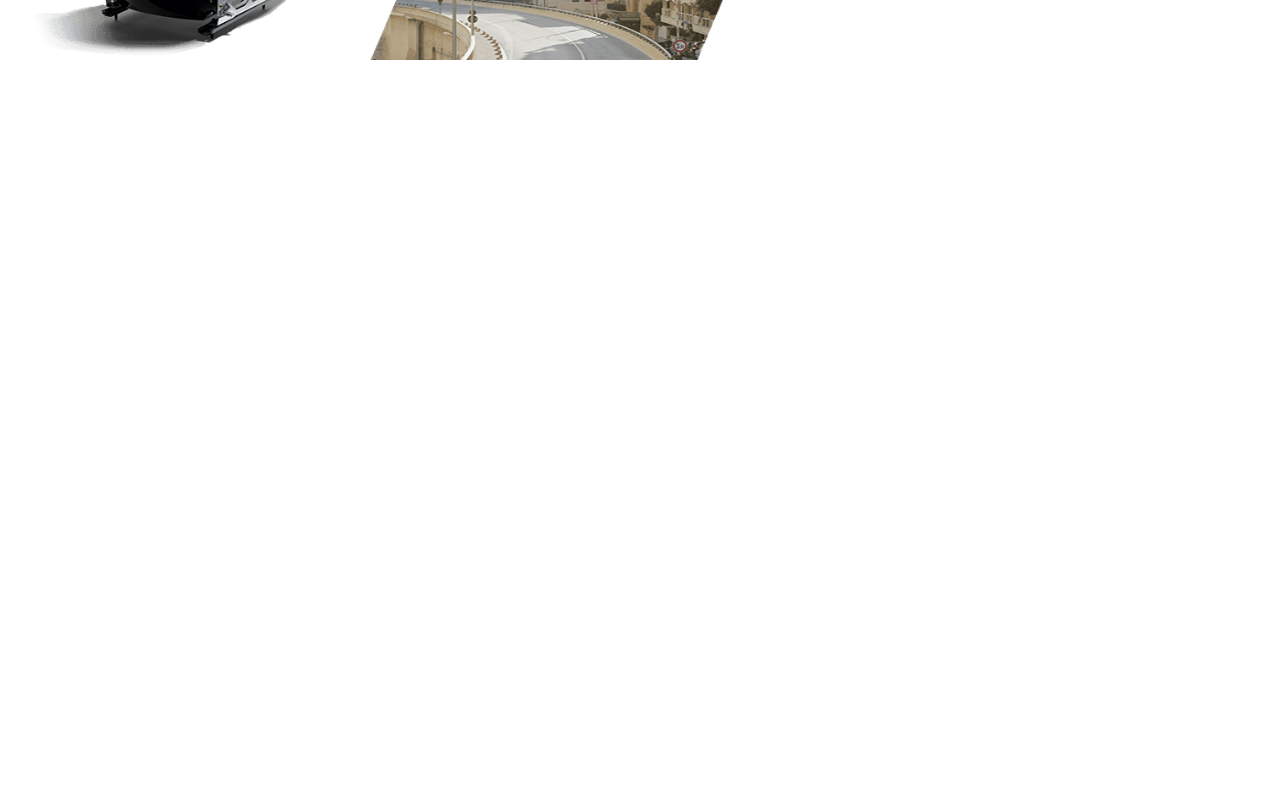
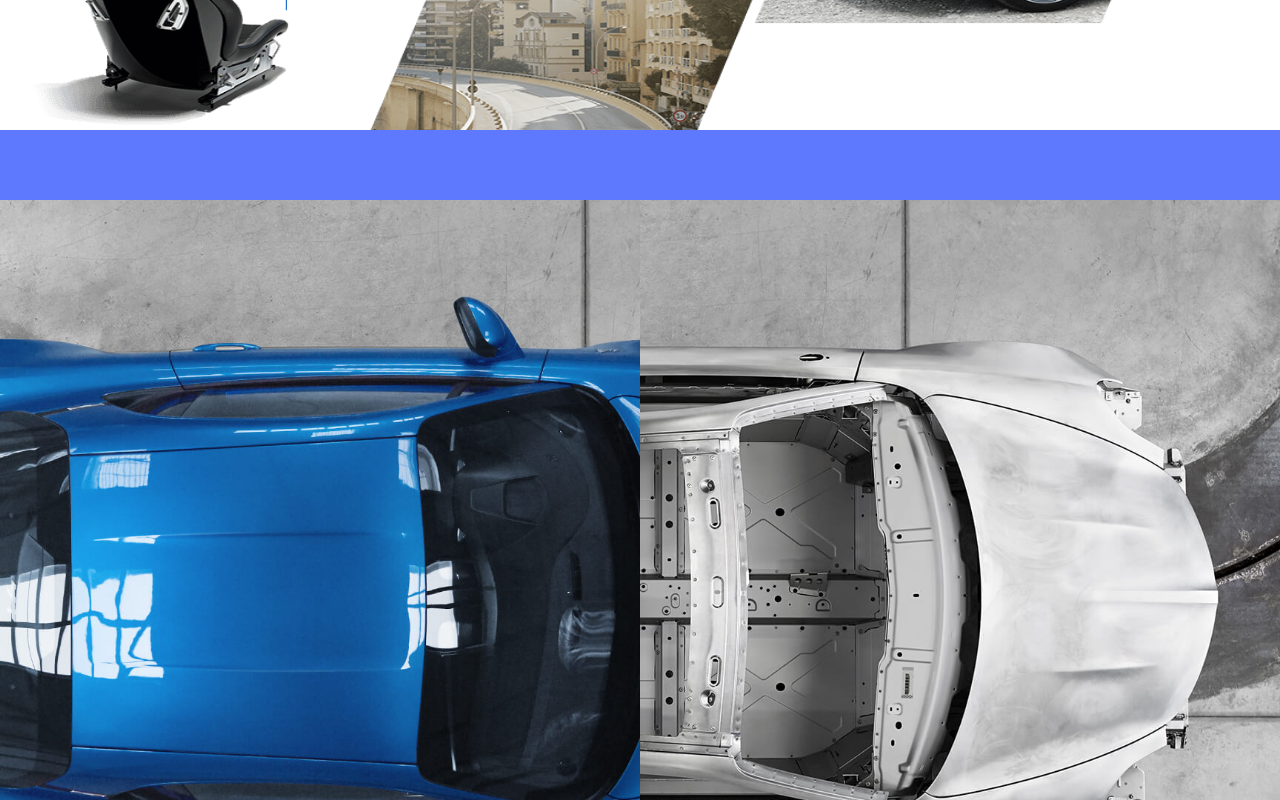
Before and after one commit to RomainRon/Alpine, a React (Create React App) app: page / in a window 1280 px wide. Shown: the part 1500-2300 px from the top of the page. Before the commit the page ends 1560 px from the top, so only its background shows below. Built offline with nearby package versions, Linux system fonts and the light colour scheme.

Commit message:
ajout bluesection et image slide(a finir)

```diff
--- /dev/null
+++ b/src/components/Bluesection.js
@@ -0,0 +1,18 @@
+import React from 'react'
+
+const blueSection = () => {
+
+    const blueStyle = {
+        backgroundColor: '#5F79FE', // Light blue color
+        color: 'white',
+        padding: '35px',
+        textAlign: 'center'
+      };
+
+
+  return (
+    <div style={blueStyle}></div>
+  )
+}
+
+export default blueSection
--- a/src/components/Header.js
+++ b/src/components/Header.js
@@ -9,9 +9,6 @@ const header = () => {
         textAlign: 'center'
       };
 
-
-
-
   return (
     <header style={headerStyle} > <h1>ACCUEIL</h1>
     </header>
--- a/src/components/Home.js
+++ b/src/components/Home.js
@@ -1,8 +1,10 @@
 import React from 'react'
 import { NavLink } from 'react-router-dom'
 import Header from "./Header"
-import SectionImg from "./sectionImg"
+import SectionImg from "./SectionImg"
 import Section3 from "./Section3"
+import BlueSection from './Bluesection'
+import ImgSlide from '../components/ImgSlide';
 
 const home = () => {
   return (
@@ -10,7 +12,10 @@ const home = () => {
     <Header />
         <NavLink to={"/configurateur"}>configurateur</NavLink>
         <SectionImg/>
+        <BlueSection/>
         <Section3/>
+        <BlueSection/>
+        <ImgSlide/>
         </>
   )
 }
--- /dev/null
+++ b/src/components/ImgSlide.css
@@ -0,0 +1,37 @@
+.alpine-slide-container {
+    position: relative;
+    width: 100%;
+    height: 100vh;
+    overflow: hidden;
+    cursor: ew-resize;
+  }
+
+  .background-image {
+    background-image: url('../images/sources-homepage/conception/alpine-bone.jpg');
+    background-size: cover;
+    background-position: center;
+    position: absolute;
+    top: 0;
+    left: 0;
+    width: 100%;
+    height: 100%;
+    z-index: 1;
+  }
+
+  .foreground-image {
+    position: absolute;
+    top: 0;
+    left: 0;
+    width: 100%;
+    height: 100%;
+    object-fit: hidden;
+    z-index: 2;
+    pointer-events: none;
+  }
+
+  .foreground-image .image {
+    width: 100%;
+    height: 100%;
+    object-fit: cover;
+    pointer-events: none;
+  }
--- /dev/null
+++ b/src/components/ImgSlide.js
@@ -0,0 +1,44 @@
+import React, { useState, useRef } from 'react';
+import ImgSlideBlue from "../images/sources-homepage/conception/alpine-skin.jpg";
+import './ImgSlide.css'; // Assurez-vous de créer ce fichier CSS
+
+const ImgSlide = () => {
+  const [sliderPosition, setSliderPosition] = useState(50); // Initial position at 50%
+  const containerRef = useRef(null);
+
+  const handleMouseMove = (e) => {
+    if (containerRef.current) {
+      const containerRect = containerRef.current.getBoundingClientRect();
+      const newSliderPosition = ((e.clientX - containerRect.left) / containerRect.width) * 100;
+      setSliderPosition(Math.min(Math.max(newSliderPosition, 0), 100)); // Limite entre 0 et 100%
+    }
+  };
+
+  const handleMouseLeave = () => {
+    document.removeEventListener('mousemove', handleMouseMove);
+    document.removeEventListener('mouseup', handleMouseLeave);
+  };
+
+  const handleMouseDown = () => {
+    document.addEventListener('mousemove', handleMouseMove);
+    document.addEventListener('mouseup', handleMouseLeave);
+  };
+
+  return (
+    <div
+      className='alpine-slide-container'
+      ref={containerRef}
+      onMouseDown={handleMouseDown}
+    >
+      <div className='background-image'></div>
+      <div
+        className='foreground-image'
+        style={{ width: `${sliderPosition}%` }}
+      >
+        <img src={ImgSlideBlue} alt="Alpine Slide Blue" className='image' />
+      </div>
+    </div>
+  );
+}
+
+export default ImgSlide;
```
Also changed, not shown: src/components/SectionImg.js (renamed from src/components/sectionImg.js).
